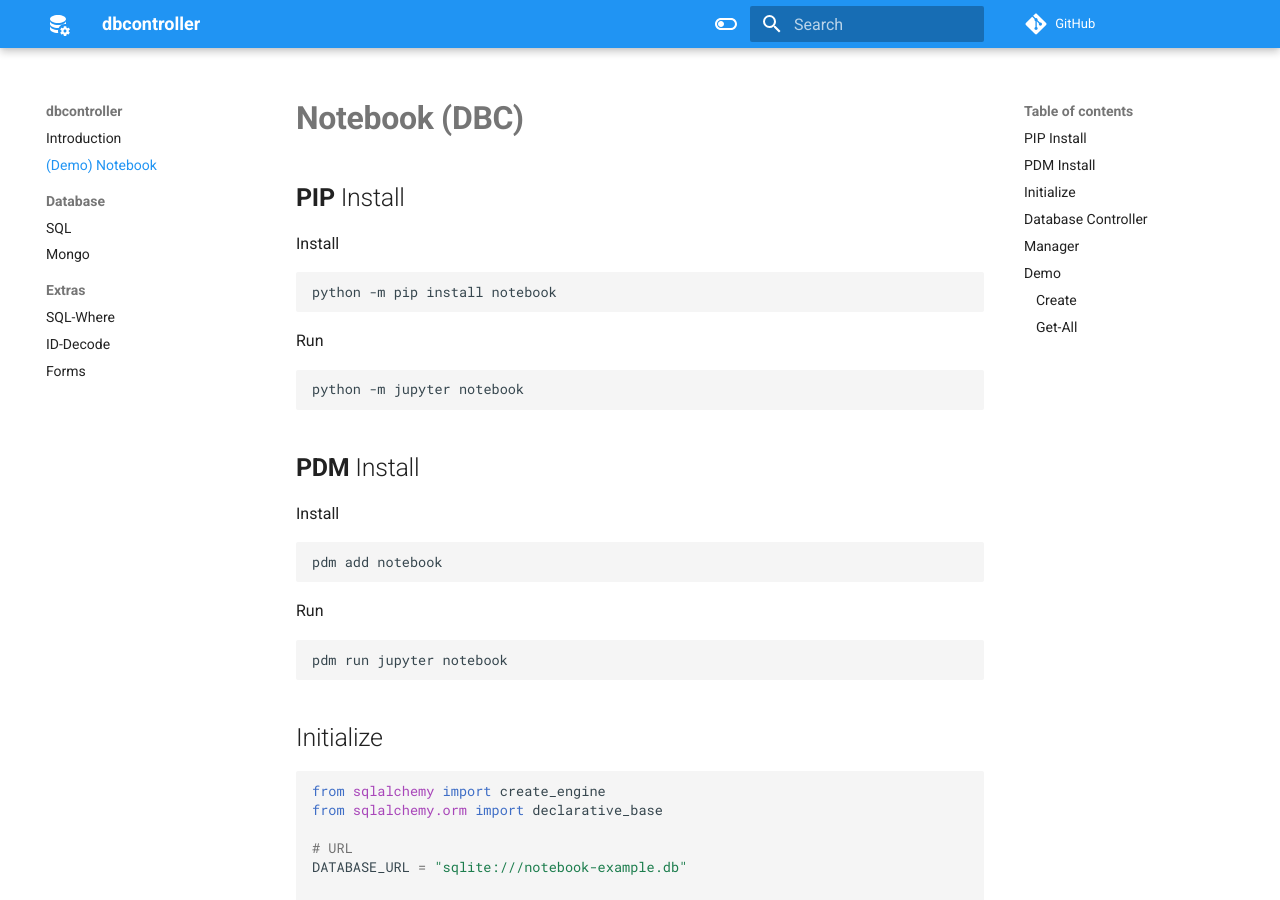
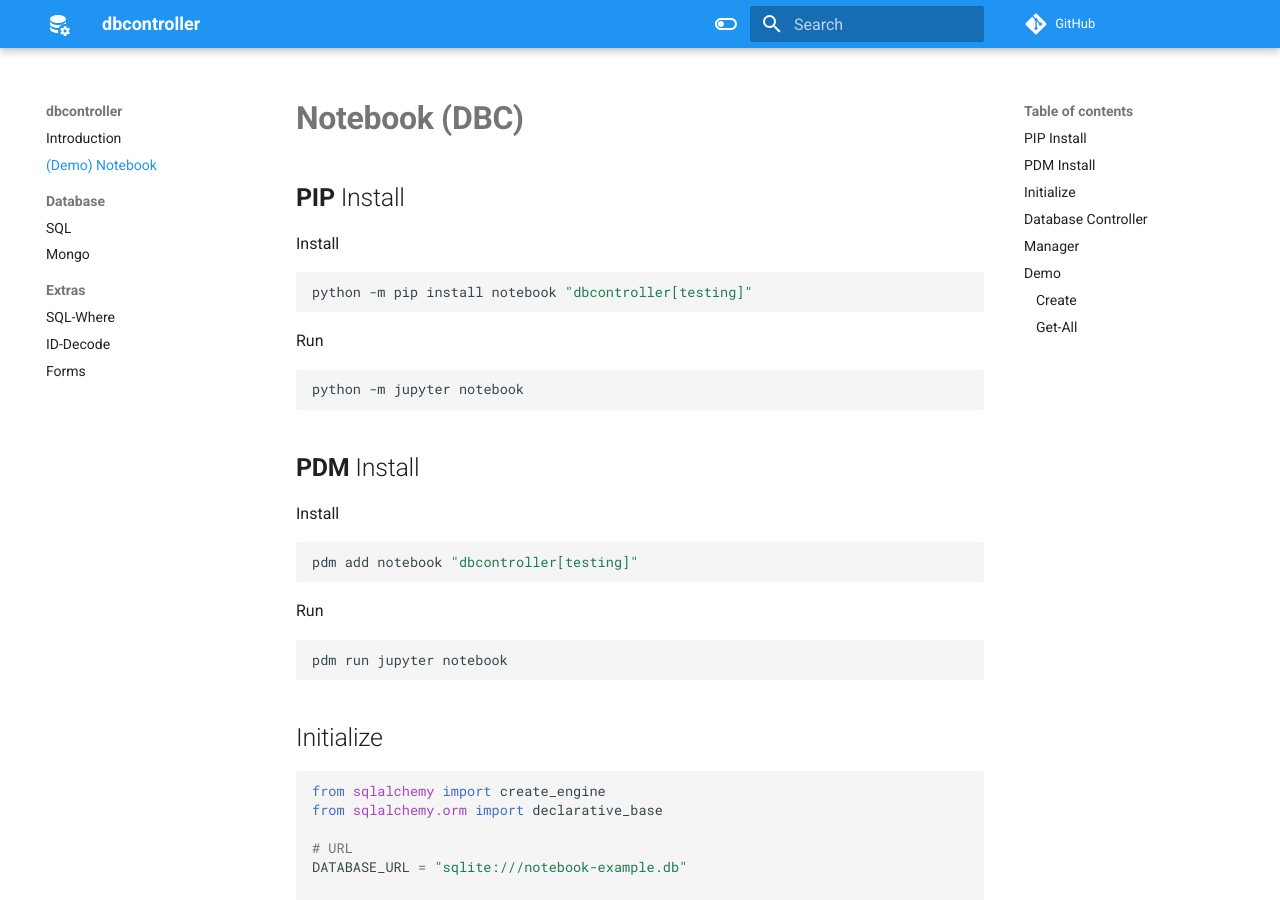
Before and after one commit to hlop3z/dbcontroller, an MkDocs documentation site: the page built from docs/docs/notebook.md, in a window 1280 px wide and 900 px high. Built offline with MkDocs 1.6.1 and Material for MkDocs 9.7.7, drawn with Linux system fonts in a browser that asks for light colours; comment, search, counter and statistics services are not loaded.

Commit message:
Update notebook.md

````diff
--- a/docs/docs/notebook.md
+++ b/docs/docs/notebook.md
@@ -5,7 +5,7 @@
 Install
 
 ```sh
-python -m pip install notebook
+python -m pip install notebook "dbcontroller[testing]"
 ```
 
 Run
@@ -19,7 +19,7 @@ python -m jupyter notebook
 Install
 
 ```sh
-pdm add notebook
+pdm add notebook "dbcontroller[testing]"
 ```
 
 Run
````
